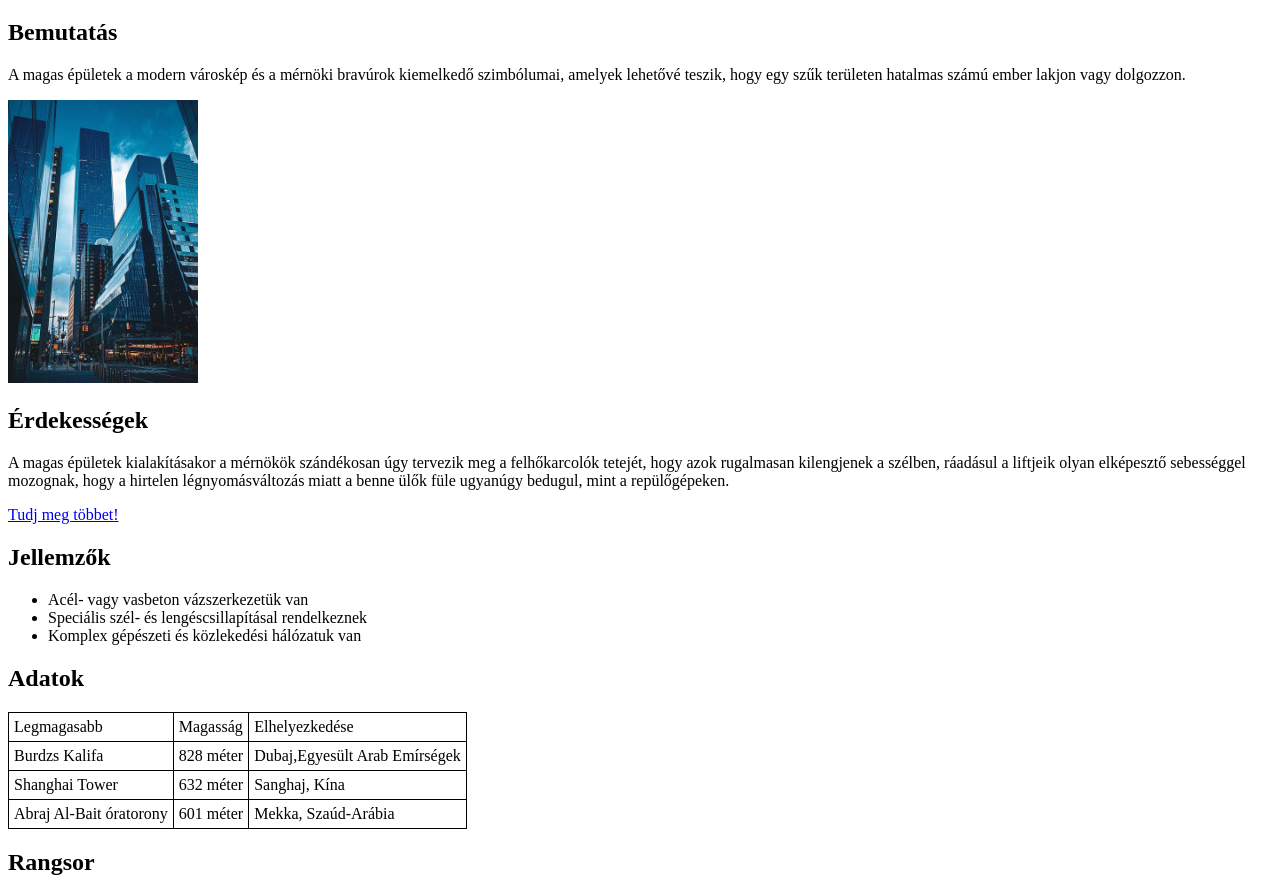
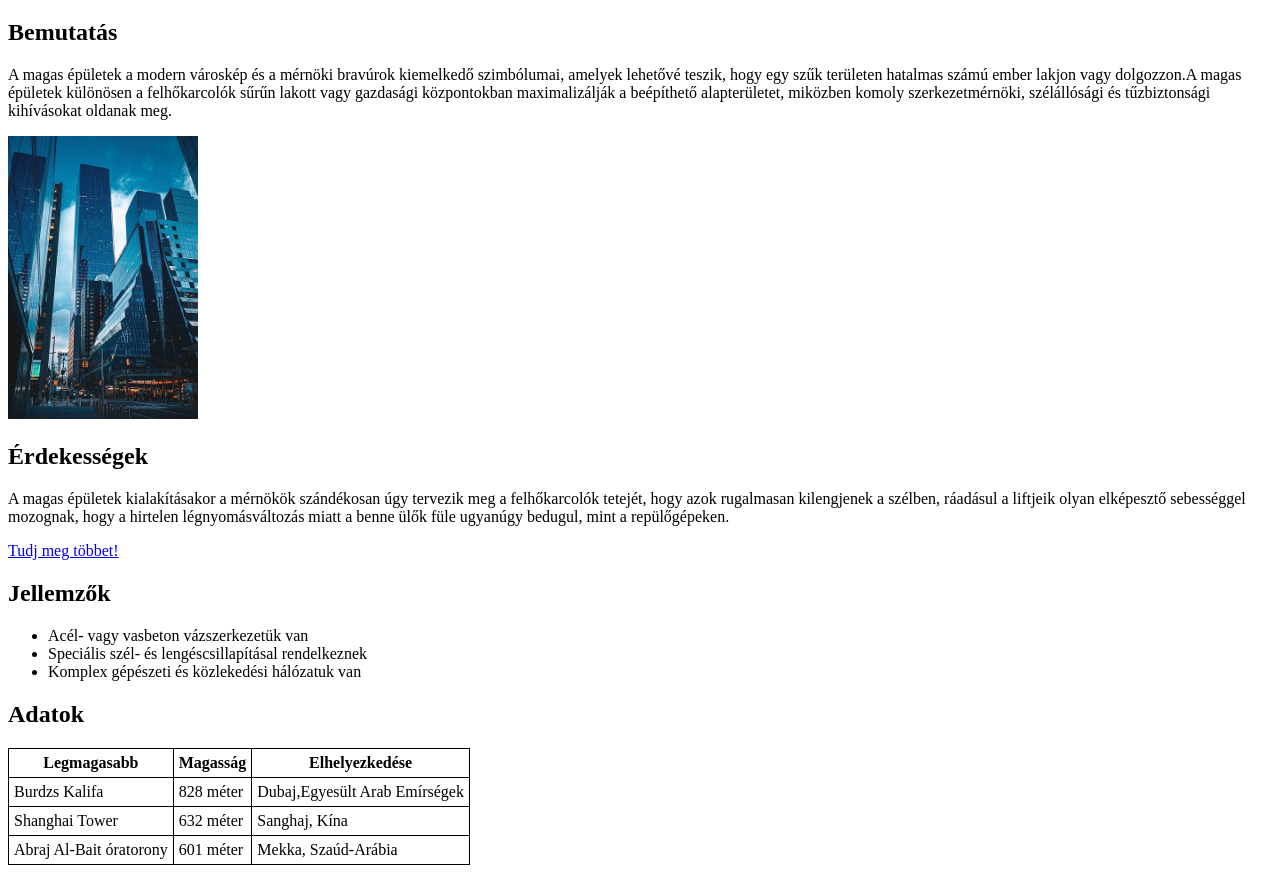
Before and after one commit to Janos956/IKT2, a plain HTML site: page tema.html in a window 1280 px wide. Shown: the part 87-964 px from the top of the page. Drawn offline with Linux system fonts and the light colour scheme.

Commit message:
Add files via upload

```diff
--- a/tema.html
+++ b/tema.html
@@ -16,7 +16,7 @@
     </nav>
     <h1>Magas épületek</h1>
     <h2>Bemutatás</h2>
-   <p>A magas épületek a modern városkép és a mérnöki bravúrok kiemelkedő szimbólumai, amelyek lehetővé teszik, hogy egy szűk területen hatalmas számú ember lakjon vagy dolgozzon.</p>
+   <p>A magas épületek a modern városkép és a mérnöki bravúrok kiemelkedő szimbólumai, amelyek lehetővé teszik, hogy egy szűk területen hatalmas számú ember lakjon vagy dolgozzon.A magas épületek  különösen a felhőkarcolók  sűrűn lakott vagy gazdasági központokban maximalizálják a beépíthető alapterületet, miközben komoly szerkezetmérnöki, szélállósági és tűzbiztonsági kihívásokat oldanak meg.</p>
    <img src="img/Magas Épületek.jpg" alt="Magas Épületek" title="Magas épületek" width="15%" height="15%">
     <h2>Érdekességek</h2>
     <p>A magas épületek kialakításakor a mérnökök szándékosan úgy tervezik meg a felhőkarcolók tetejét, hogy azok rugalmasan kilengjenek a szélben, ráadásul a liftjeik olyan elképesztő sebességgel mozognak, hogy a hirtelen légnyomásváltozás miatt a benne ülők füle ugyanúgy bedugul, mint a repülőgépeken.</p>
@@ -30,9 +30,9 @@
     <h2>Adatok</h2>
     <table>
         <tr>
-            <td>Legmagasabb</td>
-            <td>Magasság</td>
-            <td>Elhelyezkedése</td>
+            <th>Legmagasabb</th>
+            <th>Magasság</th>
+            <th>Elhelyezkedése</th>
 
 
         </tr>
```
Also changed, not shown: orarend.html (+1 -0 lines).
